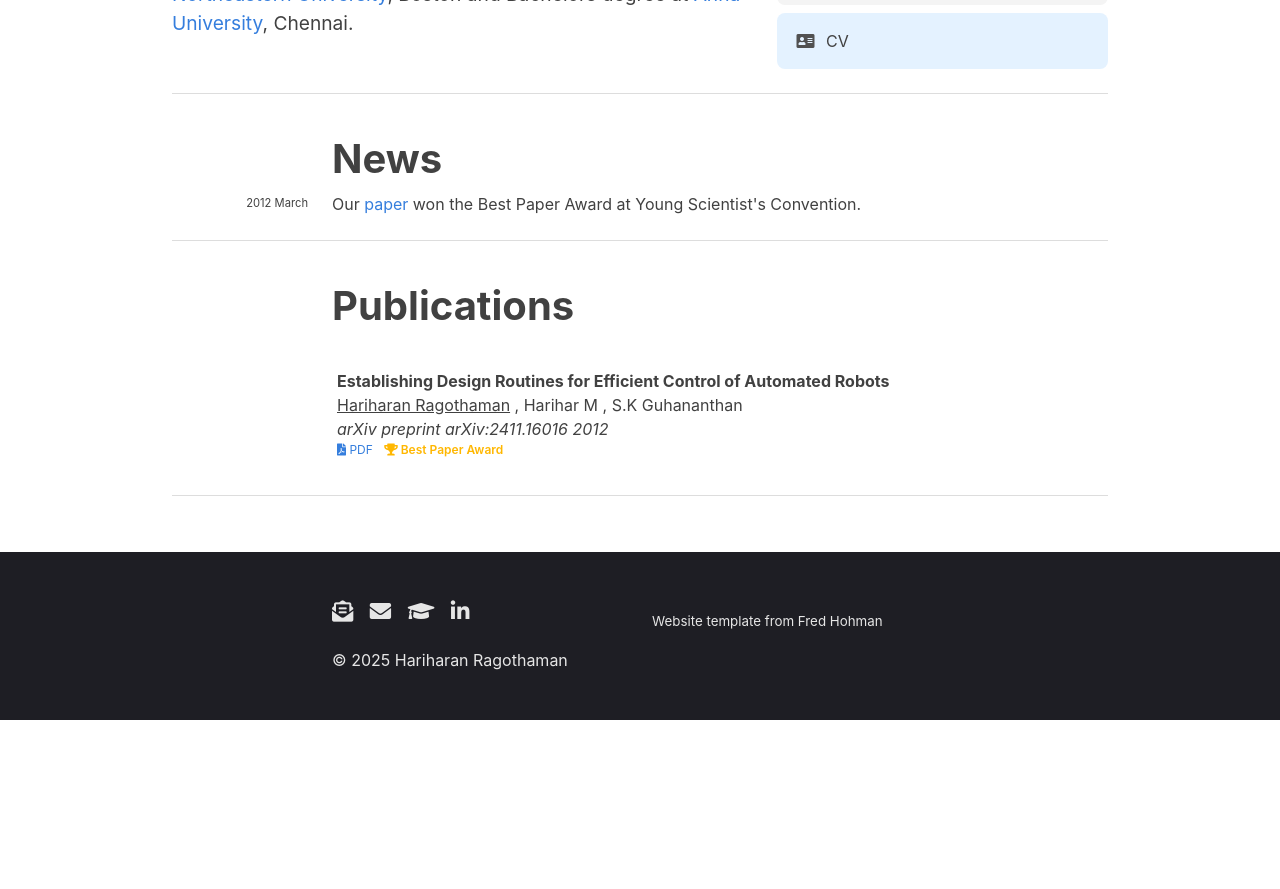
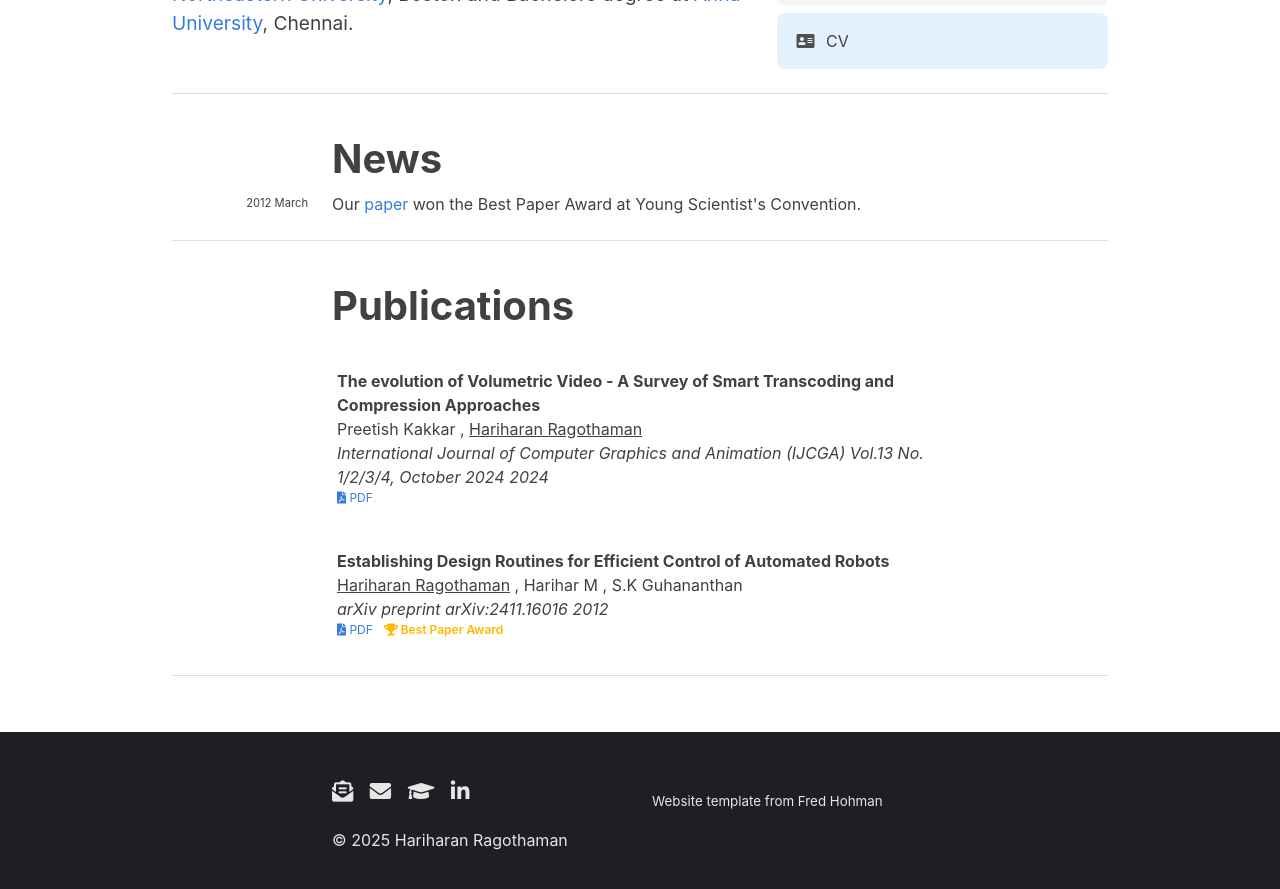
Before and after one commit to hariharanragothaman/hariharanragothaman.github.io, a Jekyll site: the page built from index.md, in a window 1280 px wide and 900 px high, scrolled down 743 px. Shown: the top 889 px of the window. Built offline with Jekyll 4.4.1, drawn with Linux system fonts in a browser that asks for light colours; nearby versions of some CDN libraries; some web fonts are replaced; before the commit the page ends 1463 px from its top, so only the background shows below that.

Commit message:
Polishes and Updates

```diff
--- a/_data/publications.yaml
+++ b/_data/publications.yaml
@@ -1,5 +1,15 @@
 ---
-- id: robust-task
+- id: volumetric-video
+  authors:
+    - Preetish Kakkar
+    - Hariharan Ragothaman
+  title: The evolution of Volumetric Video - A Survey of Smart Transcoding and Compression Approaches
+  venue: International Journal of Computer Graphics and Animation (IJCGA) Vol.13  No. 1/2/3/4, October 2024
+  year: 2024
+  type: Journal
+  pdf: https://aircconline.com/ijcga/V14N4/14424ijcga01.pdf
+
+- id: automated-robots
   authors:
     - Hariharan Ragothaman
     - Harihar M
```
